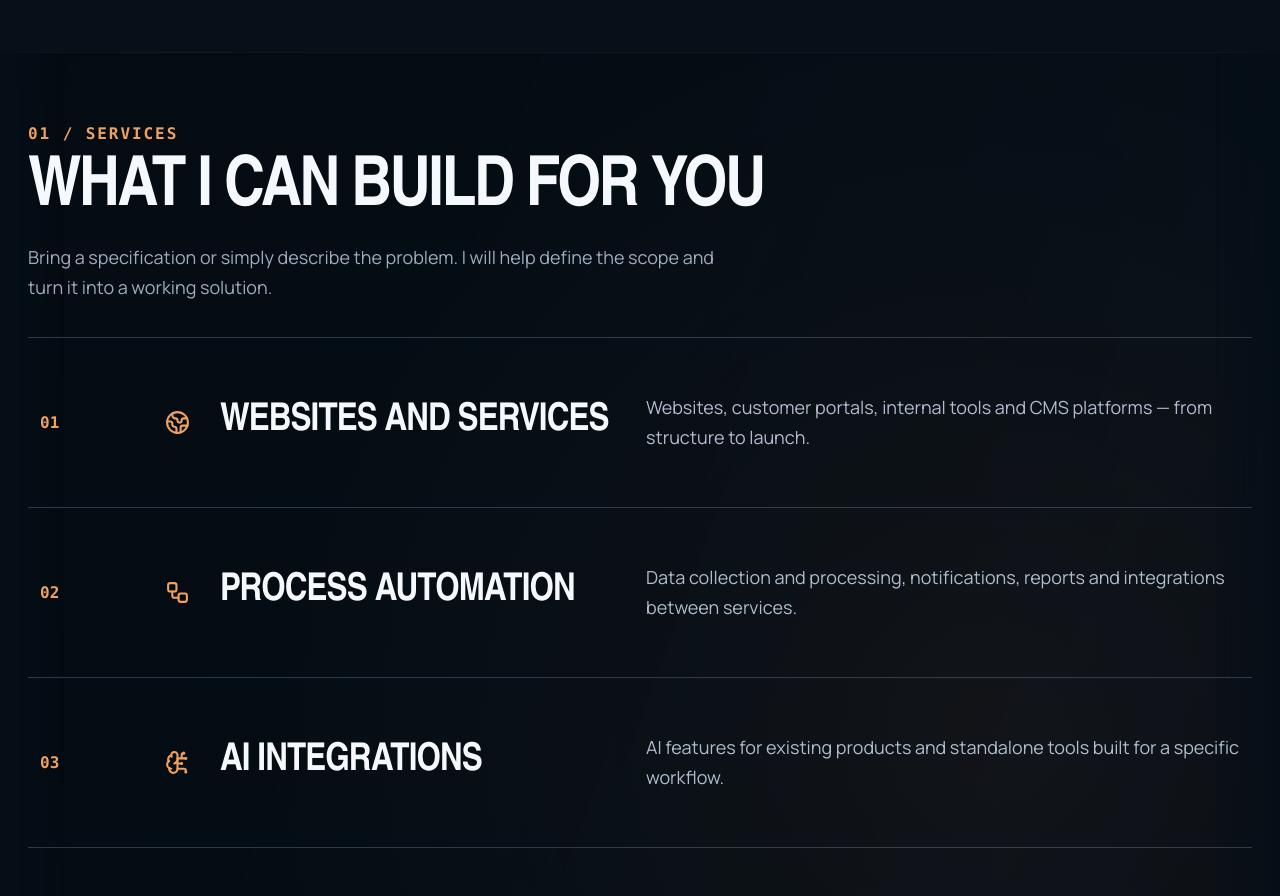
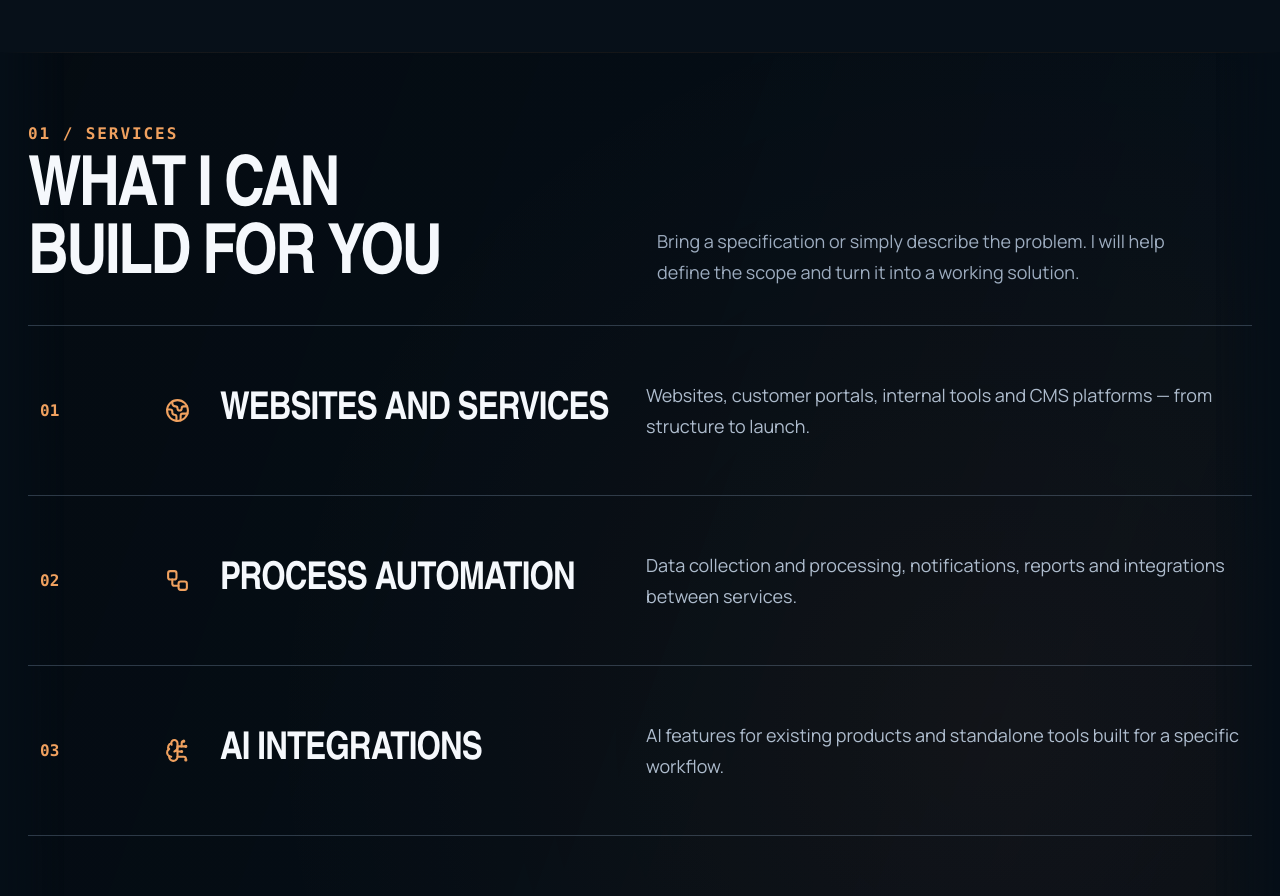
Before and after one commit to ValkoHappy/alexeyvalkov-portfolio, a Next.js app: page /en in a window 1280 px wide. Shown: the part 820-1716 px from the top of the page. Built offline with nearby package versions, Linux system fonts and the light colour scheme; no server answers; a web font is replaced by a local one.

Commit message:
Update services heading and layout

```diff
--- a/src/app/globals.css
+++ b/src/app/globals.css
@@ -301,6 +301,16 @@ button { font: inherit; }
   margin-bottom: 34px;
 }
 .section-heading > div { max-width: 820px; }
+.section-heading.services-heading {
+  display: grid;
+  grid-template-columns: repeat(2, minmax(0, 1fr));
+  align-items: end;
+}
+.services-heading > div { max-width: 620px; }
+.section-heading.services-heading > p {
+  max-width: 560px;
+  margin: 0 0 4px;
+}
 .section-heading h2, .about-lead h2 {
   max-width: 900px;
   margin: 12px 0 0;
@@ -669,6 +679,8 @@ button { font: inherit; }
   .section-block { padding-top: 86px; }
   .hero + .section-block { padding-top: 58px; }
   .section-heading { display: block; margin-bottom: 26px; }
+  .section-heading.services-heading { display: block; }
+  .section-heading.services-heading > p { margin: 18px 0 0; }
   .section-heading .text-link { margin-top: 22px; }
   .section-heading h2, .about-lead h2 { font-size: 48px; }
   .section-heading p { font-size: 17px; }
--- a/src/components/HomeSections.tsx
+++ b/src/components/HomeSections.tsx
@@ -50,7 +50,10 @@ export function HomeSections({
   return (
     <>
       <section className="section-block expertise-section" id="expertise">
-        <div className="section-heading"><div><span className="section-index">{content.services.index}</span><h2>{content.services.title}</h2><p>{content.services.intro}</p></div></div>
+        <div className="section-heading services-heading">
+          <div><span className="section-index">{content.services.index}</span><h2>{content.services.title}</h2></div>
+          <p>{content.services.intro}</p>
+        </div>
         <div className="capability-grid">
           {focusItems.map((item, index) => {
             const Icon = capabilityIcons[index] ?? Wrench;
--- a/src/data/site.ts
+++ b/src/data/site.ts
@@ -91,7 +91,7 @@ export const focusItems = [
 export const homeContent: HomeContent = {
   services: {
     index: "01 / Услуги",
-    title: "Что можно заказать",
+    title: "Чем могу помочь",
     intro: "Можно прийти с техническим заданием или описать проблему. Я помогу определить объём работ и собрать решение."
   },
   evidence: {
```
